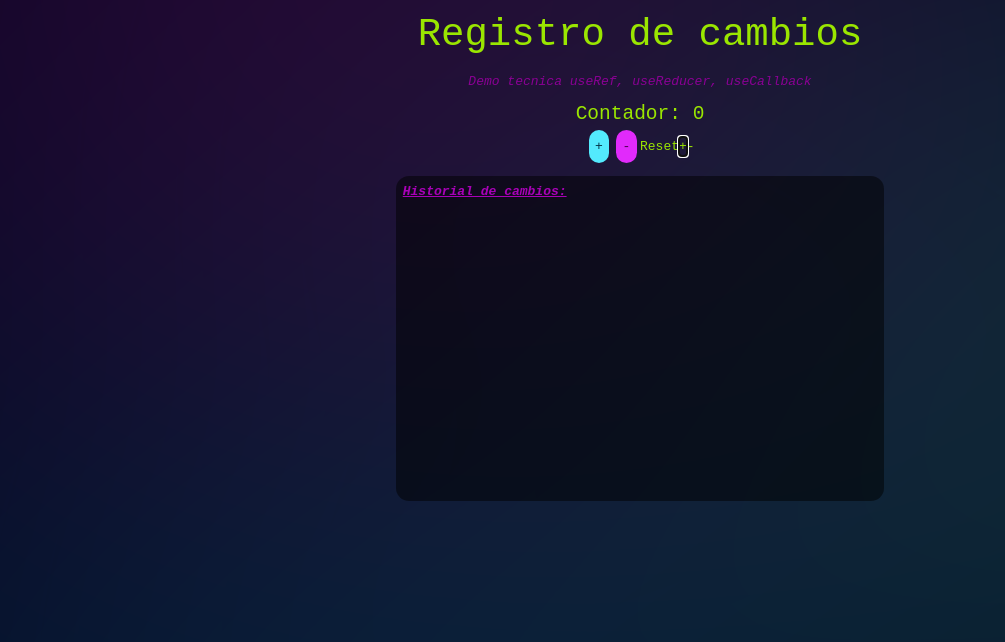
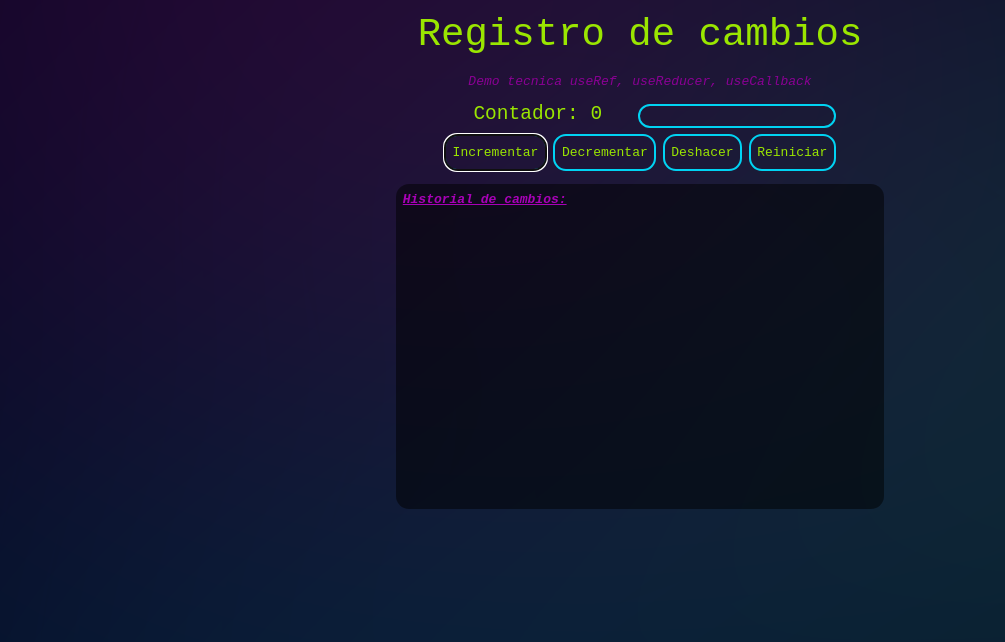
Before and after one commit to JonyR3G0/Front-end-m06, a React (Vite) app in the folder 06-hooks-avanzados-react/game-counter/: page / in a window 1280 px wide. Shown: the top 642 px of the page, without its empty margins (0-1005 px from the left). Built offline with nearby package versions, Linux system fonts and the light colour scheme.

Commit message:
feat: :sparkles: Implementing the undo feature
Implementing the undo feature. with a pure function and debugged so far.

```diff
--- a/06-hooks-avanzados-react/game-counter/src/CounterGame.jsx
+++ b/06-hooks-avanzados-react/game-counter/src/CounterGame.jsx
@@ -16,6 +16,35 @@ function reducer(state, action) {
       };
     case "reset":
       return initialState;
+    case "undo": {
+      //   If we have nothing or the first action is "undoed", it's basically a restart.
+      if (state.history.length === 0 || state.history.length === 1) {
+        return initialState;
+      } else {
+        // As we need to return something, we will return the last good element
+        // which happen to be, 2 positions behind the last.
+        const newHistory = state.history.slice(0, state.history.length - 2);
+        const lastGoodElement = state.history.slice(
+          state.history.length - 2,
+          state.history.length - 1
+        );
+        // Maybe tere's a more sophysticated way to do this rather tha this humungus thing, but it works
+        // it works well and without bugs.
+
+        // I found some bugs without converting to string, working with lastGoodElement[0][(letter)]
+        // So, to get arround that, to string first
+        const lastGoodElementString =
+          lastGoodElement.toString()
+        // Then, we slice the part that contains the prev calculated on the messaje, and till the end -1
+        // to cover infinity cases of negative numbers and with all the 0's that you want.
+        // finally we parse the string number to int, so this way it gets back as a number.
+        const newCount = parseInt(lastGoodElementString.slice( 16, ( lastGoodElementString.length - 1 ) ))
+        return {
+          count: newCount,
+          history: [...newHistory, lastGoodElement],
+        };
+      }
+    }
     default:
       return state;
   }
@@ -23,7 +52,13 @@ function reducer(state, action) {
 
 export function CounterGame() {
   const [state, dispatch] = useReducer(reducer, initialState);
+
   const incrementBtnRef = useRef(null);
+
+  // Fijar el foco en el botón de incremento al renderizar
+  useEffect(() => {
+    incrementBtnRef.current.focus();
+  }, []);
 
   const handleIncrement = useCallback(() => {
     dispatch({ type: "increment" });
@@ -33,46 +68,73 @@ export function CounterGame() {
     dispatch({ type: "decrement" });
   }, []);
 
-  // Fijar el foco en el botón de incremento al renderizar
-  useEffect(() => {
-    incrementBtnRef.current.focus();
+  const handleReset = useCallback(() => {
+    dispatch({ type: "reset" });
+  }, []);
+
+  const handleUndo = useCallback(() => {
+    dispatch({ type: "undo" });
   }, []);
 
   return (
+    // Main container
     <div className="flex text-center text-lime-400 flex-col items-center">
+      {/* <p className="text-[30rem] blur-sm absolute">{state.count}</p> */}
       <h1 className="text-5xl p-5">Registro de cambios</h1>
       <p className="pb-3 text-fuchsia-800">
         <i>Demo tecnica useRef, useReducer, useCallback</i>
       </p>
+      {/* Info and buttons layer */}
+      <div>
+        <div className="flex">
+          <h2 className="text-2xl flex-1">Contador: {state.count}</h2>
+          <input
+            className=" flex-1 border-2 border-cyan-400 m-1 rounded-2xl"
+            type="number"
+            name="Introy"
+            id=""
+          />
+        </div>
 
-      <div>
-        <h2 className="text-2xl">Contador: {state.count}</h2>
         <button
-          className="bg-cyan-300 rounded-2xl p-2 m-1 text-cyan-950"
+          className="border-2 border-cyan-400 p-2 m-1 rounded-2xl"
           ref={incrementBtnRef}
-          onClick={() => dispatch({ type: "increment" })}
+          onClick={handleIncrement}
         >
-          +
+          Incrementar
         </button>
+
         <button
-          className="bg-fuchsia-500 rounded-2xl p-2 m-1 text-fuchsia-950"
-          onClick={() => dispatch({ type: "decrement" })}
+          className="border-2 border-cyan-400 p-2 m-1 rounded-2xl"
+          onClick={handleDecrement}
         >
-          -
+          Decrementar
         </button>
-        <button onClick={() => dispatch({ type: "reset" })}>Reset</button>
 
-        <button ref={incrementBtnRef} onClick={handleIncrement}>
-          +
+        <button
+          className="border-2 border-cyan-400 p-2 m-1 rounded-2xl"
+          onClick={handleUndo}
+        >
+          Deshacer
         </button>
-        <button onClick={handleDecrement}>-</button>
+
+        <button
+          className="border-2 border-cyan-400 p-2 m-1 rounded-2xl"
+          onClick={handleReset}
+        >
+          Reiniciar
+        </button>
       </div>
-
+      {/* Console emulation layer */}
       <div className="m-3 bg-black/50 w-150 text-left text-lime-400 p-2 rounded-2xl h-100 overflow-y-scroll">
-        <h3 className="italic underline font-bold text-fuchsia-700">Historial de cambios:</h3>
+        <h3 className="italic underline font-bold text-fuchsia-700">
+          Historial de cambios:
+        </h3>
         <ul>
           {state.history.map((entry, index) => (
-            <li key={index}><strong>web@user$:</strong> <i>{entry}</i></li>
+            <li key={index}>
+              <strong>web@user$:</strong> <i>{entry}</i>
+            </li>
           ))}
         </ul>
       </div>
```
